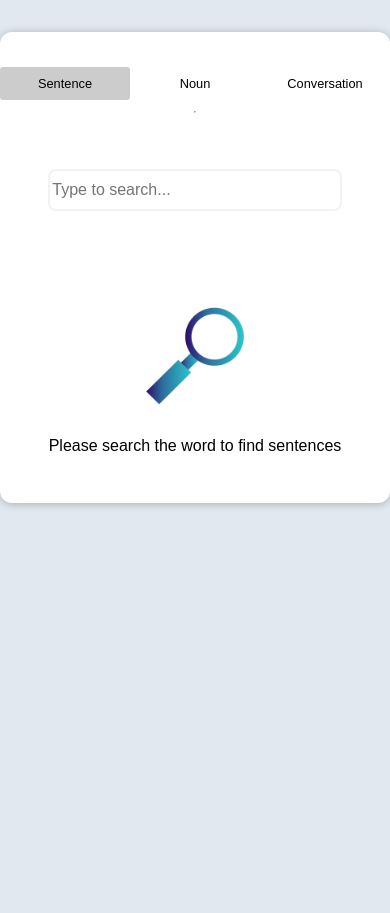
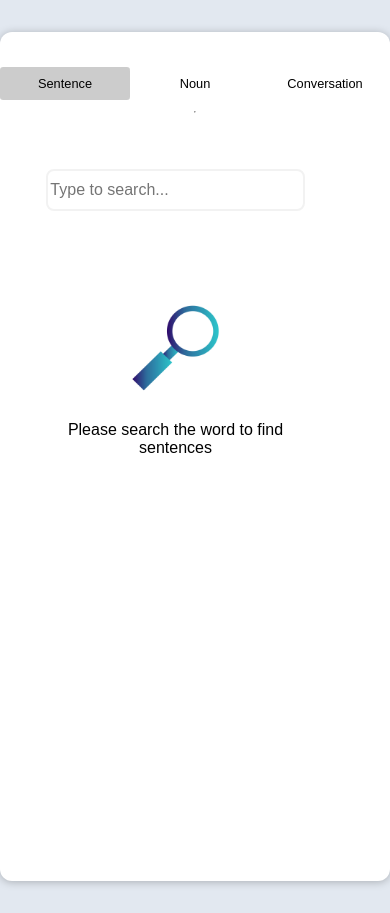
Before and after one commit to patidarmk/harry-potter-react-app, a React (Create React App) app: page / in a window 390 px wide. Before the commit the page ends 844 px from the top, so only its background shows below. Built offline with nearby package versions, Linux system fonts and the light colour scheme.

Commit message:
updated code

```diff
--- a/src/App.css
+++ b/src/App.css
@@ -159,8 +159,8 @@ li{
       border-radius:0.2rem 0.2rem 0 0 ;
   }
   .tab-details {
-      height: 100%;
-      width: 100%;
+      height: 90vh;
+      width: 90%;
   }
   .search-box{
       width: 90%;
```
